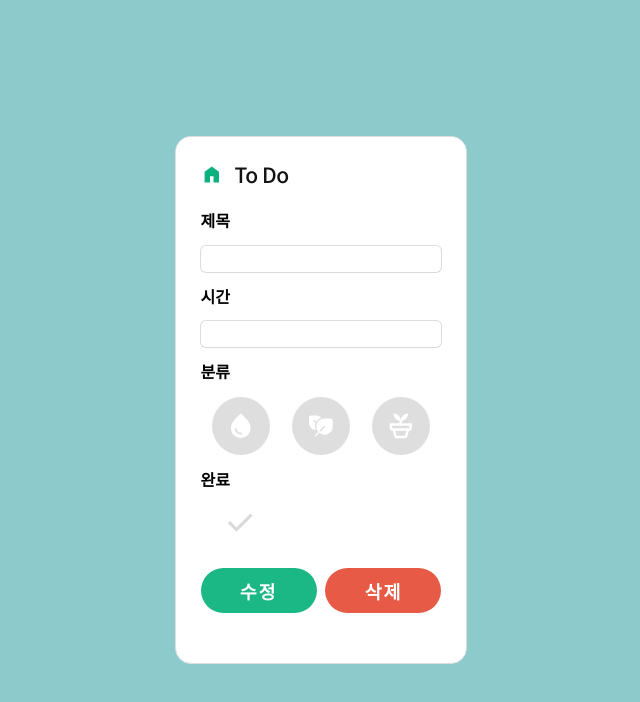
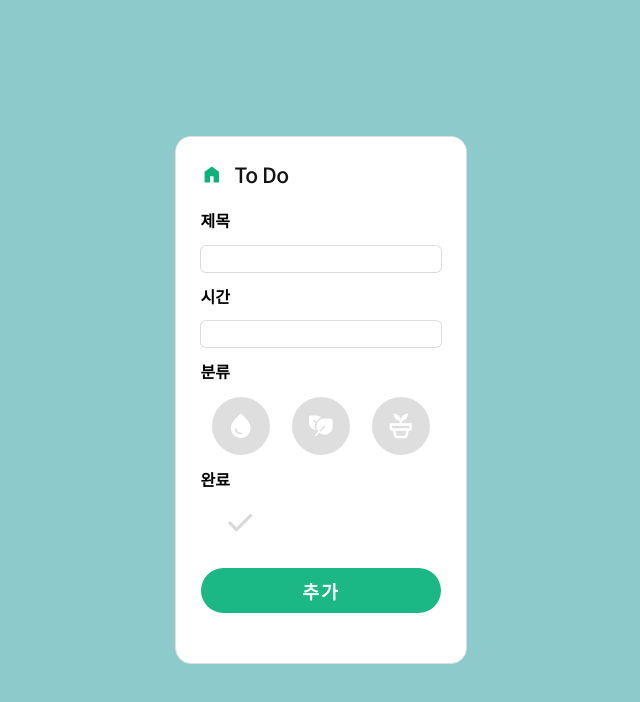
Before and after one commit to annkim7/to-do-app, a React (Create React App) app in the folder to-do-react/: page /add in a window 1280 px wide. Shown: the top 702 px of the page, without its empty margins (319-959 px from the left). Built offline with nearby package versions, Linux system fonts and the light colour scheme; some icons are missing; a web font is replaced by a local one.

Commit message:
#26 Input, useInput 적용

```diff
--- a/to-do-react/src/App.js
+++ b/to-do-react/src/App.js
@@ -9,9 +9,8 @@ import { BrowserRouter as Router, Routes, Route } from "react-router-dom";
 import Nav from "./components/Nav";
 import List from "./pages/List";
 import Main from "./pages/Main";
-// import Edit from "./pages/Edit";
-// import Add from "./pages/Add";
 import Form from "./pages/Form";
+import Add from "./pages/Add";
 // data
 import Data from "./data/Data";
 
@@ -48,7 +47,7 @@ export default function App() {
             />
             <Route
               path="/add"
-              element={<Form page={page} data={data} setData={setData} />}
+              element={<Add page={page} data={data} setData={setData} />}
             />
             <Route
               path="/edit"
--- /dev/null
+++ b/to-do-react/src/components/Input.js
@@ -0,0 +1,18 @@
+import styled from "styled-components";
+
+const WriteArea = styled.input`
+  height: 1.625rem;
+  padding: 0.5rem;
+  color: ${({ theme }) => theme.editGray};
+  border-radius: 0.313rem;
+  box-shadow: ${({ theme }) => theme.borderShadow};
+`;
+
+export default function Input({ label, values }) {
+  return (
+    <>
+      <h3>{label}</h3>
+      <WriteArea {...values} type="text" title={`${label} 쓰기`}></WriteArea>
+    </>
+  );
+}
--- /dev/null
+++ b/to-do-react/src/pages/Add.js
@@ -0,0 +1,103 @@
+import React, { useState, useEffect } from "react";
+import { useNavigate } from "react-router-dom";
+
+import styled from "styled-components";
+import { Icon } from "@iconify/react";
+import { ThreeColumns, ButtonBox } from "../styles/Layout";
+import { FormCheck } from "../styles/Custom";
+
+import Category from "../components/Category";
+import Button from "../components/Button";
+import Modal from "../components/Modal";
+
+import Input from "../components/Input";
+import useInput from "../util/useInput";
+
+const FormArea = styled.form`
+  margin-top: -1rem;
+
+  h3 {
+    margin-top: 1rem;
+    margin-bottom: 1.1rem;
+  }
+`;
+
+export default function Form({ page, data, setData, idx }) {
+  const [modal, setModal] = useState(false);
+  const [alert, setAlert] = useState(false);
+  const navigate = useNavigate();
+
+  const thisItem = data.filter((el) => el.id === idx)[0];
+
+  const [category, setCate] = useState(thisItem ? thisItem.category : "");
+
+  const [titleValue, titleBind, titleReset] = useInput("");
+  const [timeValue, timeBind, timeReset] = useInput("");
+
+  const modalHandler = () => {
+    setModal(!modal);
+    periodHandler(2000);
+  };
+
+  const periodHandler = (time) => {
+    setTimeout(() => {
+      navigate(`/`);
+    }, time);
+  };
+
+  const cateHandler = (symbol) => {
+    setCate(symbol);
+  };
+
+  const addList = (e) => {
+    e.preventDefault();
+    setData([
+      ...data,
+      {
+        id: data.length,
+        category,
+        title: titleValue,
+        time: timeValue,
+        done: false,
+      },
+    ]);
+
+    titleReset();
+    timeReset();
+    setModal(!modal);
+    periodHandler(2000);
+  };
+
+  useEffect(() => {
+    setAlert(false);
+    setModal(false);
+  }, []);
+
+  return (
+    <FormArea>
+      <Input label={"제목"} values={titleBind} />
+      <Input label={"시간"} values={timeBind} />
+      <h3>분류</h3>
+      <ThreeColumns>
+        <Category symbol="water" onClick={() => cateHandler("water")} />
+        <Category symbol="leaf" onClick={() => cateHandler("leaf")} />
+        <Category symbol="pot" onClick={() => cateHandler("pot")} />
+      </ThreeColumns>
+      <h3>완료</h3>
+      <ThreeColumns>
+        <FormCheck>
+          <input type="checkbox" title="완료 체크" id="checkDone"></input>
+          <label htmlFor="checkDone">
+            <Icon icon="material-symbols:done"></Icon>
+          </label>
+        </FormCheck>
+      </ThreeColumns>
+
+      <ButtonBox>
+        <Button text="추가" onClick={addList} />
+      </ButtonBox>
+
+      {modal ? <Modal alert={alert} modalHandler={modalHandler}></Modal> : null}
+    </FormArea>
+  );
+}
--- /dev/null
+++ b/to-do-react/src/util/useInput.js
@@ -0,0 +1,16 @@
+import { useState } from "react";
+
+export default function useInput(initial) {
+  const [value, setValue] = useState(initial);
+
+  const bind = {
+    value,
+    onChange: (e) => setValue(e.target.value),
+  };
+
+  const reset = () => {
+    setValue("");
+  };
+
+  return [value, bind, reset];
+}
```
